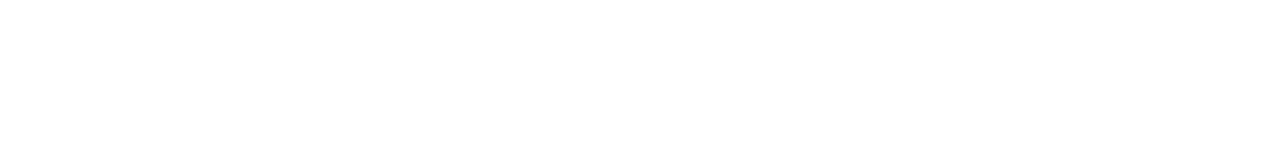
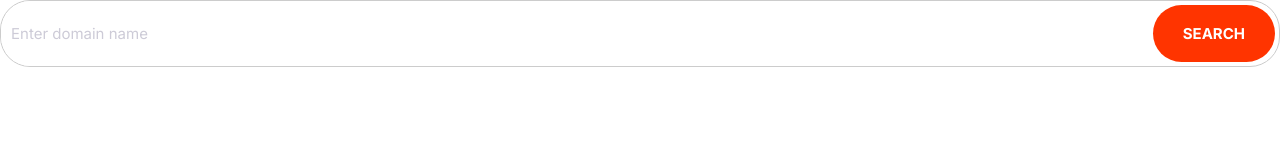
Before and after one commit to AnkitPaunikar/RagnarLearns, a plain HTML site: page index.html in a window 1280 px wide. Drawn offline with Linux system fonts and the light colour scheme.

Commit message:
build input button

```diff
--- a/css/styles.css
+++ b/css/styles.css
@@ -4,6 +4,8 @@
   --color-accent: #ff3400;
   --color-heading: #1b0760;
   --color-body: #918ca4;
+  --color-border: #ccc;
+  --border-radius: 30px;
 }
 
 *,
@@ -215,3 +217,40 @@ a {
     font-size: 1.5rem;
   }
 }
+
+/*Inputs*/
+
+.input {
+  padding: 1.5rem 3rem;
+  border: 1px solid var(--color-border);
+  border-radius: var(--border-radius);
+  outline: 0;
+  font-size: 2rem;
+  padding: 1.5rem 3rem;
+}
+
+.input-group {
+  border: 1px solid var(--color-border);
+  border-radius: var(--border-radius);
+  display: flex;
+}
+
+.input-group .input {
+  border: 0;
+  flex-grow: 1;
+  padding: 1.5rem 1rem;
+}
+
+.input-group .btn {
+  margin: 4px;
+}
+
+::placeholder {
+  color: #cdcbd7;
+}
+
+@media screen and (min-width: 1024px) {
+  .input {
+    font-size: 1.5rem;
+  }
+}
--- a/index.html
+++ b/index.html
@@ -13,5 +13,10 @@
     <link rel="stylesheet" href="css/styles.css" />
     <title>Document</title>
   </head>
-  <body></body>
+  <body>
+    <div class="input-group">
+      <input type="text" class="input" placeholder="Enter domain name" />
+      <button class="btn btn--accent">Search</button>
+    </div>
+  </body>
 </html>
```
